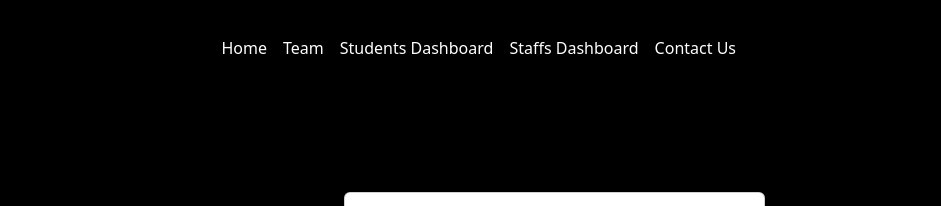
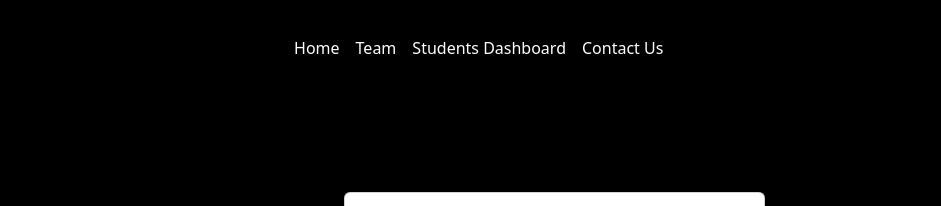
Before and after one commit to Seunewe/school_site_test, a website: page index2.html in a window 1280 px wide. Shown: the top 206 px of the page, 86-1027 px from the left. Drawn offline with nearby package versions, Linux system fonts and the light colour scheme.

Commit message:
made few changes

```diff
--- a/index2.html
+++ b/index2.html
@@ -58,9 +58,6 @@
               </li>
               <li class="nav-item">
                 <a class="nav-link" href="index2.html">Students Dashboard</a>
-              </li>
-              <li class="nav-item">
-                <a class="nav-link" href="#">Staffs Dashboard</a>
               </li>
               <li class="nav-item">
                 <a class="nav-link" href="#">Contact Us</a>
```
Also changed, not shown: index3.html (+0 -3 lines).
